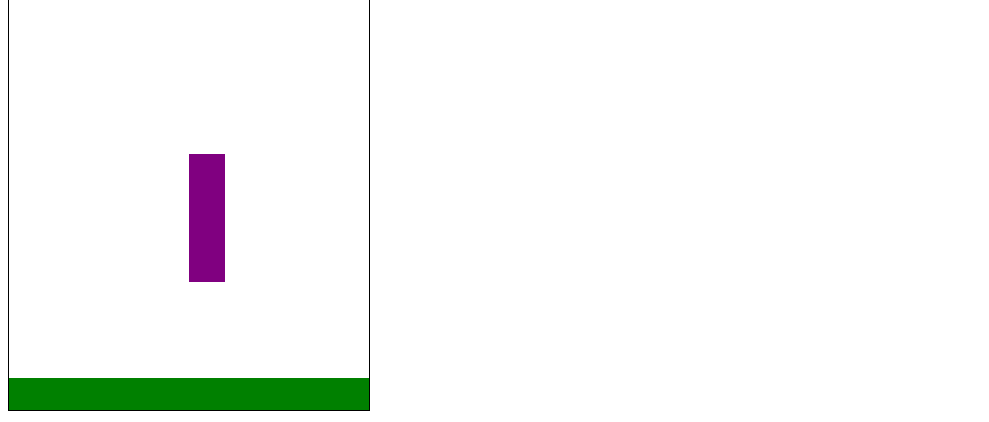
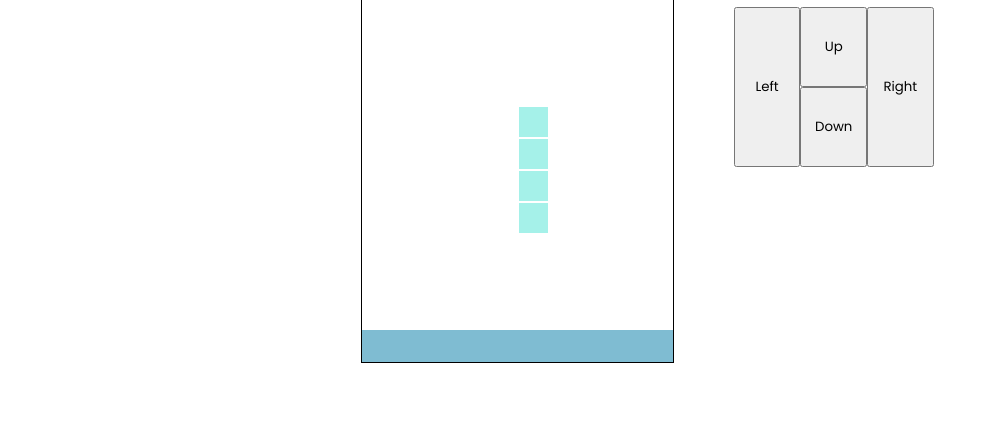
Before and after one commit to Brockkolee/Tetris, a plain HTML site: page index.html in a window 1280 px wide. Shown: the part 378-800 px from the top of the page, without its empty margins (0-989 px from the left). Drawn offline with Linux system fonts and the light colour scheme.

Commit message:
added buttons

```diff
--- a/app.js
+++ b/app.js
@@ -10,22 +10,30 @@ const width = 10
 const height = 20
 let currentPosition = 4
 
-
 // control key for moving current block
 function moveBlock(e) {
-    switch (true) {
-        case e.key == "ArrowLeft":
-            moveLeft()
-            break;
-        case e.key == "ArrowRight":
-            moveRight()
-            break;
-        case e.key == "ArrowUp":
-            rotate()
-            break;
-        case e.key == "ArrowDown":
-            moveDown()
-            break;
+    // switch (true) {
+    //     case e.key == "ArrowLeft":
+    //         moveLeft()
+    //         break;
+    //     case e.key == "ArrowRight":
+    //         moveRight()
+    //         break;
+    //     case e.key == "ArrowUp":
+    //         rotate()
+    //         break;
+    //     case e.key == "ArrowDown":
+    //         moveDown()
+    //         break;
+    // }
+    if (e.key == "ArrowLeft" || e.target.classList == "left") {
+        moveLeft()
+    } else if (e.key == "ArrowRight" || e.target.classList == "right") {
+        moveRight()
+    } else if (e.key == "ArrowUp" || e.target.classList == "up") {
+        rotate()
+    } else if (e.key == "ArrowDown" || e.target.classList == "down") {
+        moveDown()
     }
 }
 
@@ -273,5 +281,7 @@ function display() {
 moveDownId = setInterval(moveDown,400)
 
 document.addEventListener("keyup",moveBlock)
+document.addEventListener("mousedown",moveBlock)
+
 
 })
--- a/index.html
+++ b/index.html
@@ -1,16 +1,22 @@
 <!DOCTYPE html>
 <html lang="en">
+
 <head>
     <meta charset="UTF-8">
     <meta http-equiv="X-UA-Compatible" content="IE=edge">
+    <link rel="preconnect" href="https://fonts.googleapis.com">
+    <link rel="preconnect" href="https://fonts.gstatic.com" crossorigin>
+    <link href="https://fonts.googleapis.com/css2?family=Poppins&display=swap" rel="stylesheet">
     <meta name="viewport" content="width=device-width, initial-scale=1.0">
     <link rel="stylesheet" href="style.css">
     <title>Document</title>
 </head>
+
 <body>
-
+    <div class="container">
         <h1>Score: <span id="score">0</span></h1>
 
+        <div class="game">
             <div class="display">
                 <h3>Next Shape</h3>
                 <div class="display-grid">
@@ -236,6 +242,26 @@
                 <div class="bottom"></div>
                 <div class="bottom"></div>
             </div>
+
+            <div class="game-control">
+                <h1>Controls</h1>
+                <div class="control">
+                    <button class="left">Left</button>
+                    <div>
+                        <button class="up">Up</button>
+                        <button class="down">Down</button>
+                    </div>
+                    <button class="right">Right</button>
+            </div>
+            </div>
+
+        </div>
+
+
+    </div>
+
+
     <script src="app.js"></script>
 </body>
+
 </html>
--- a/style.css
+++ b/style.css
@@ -1,9 +1,13 @@
  body {
-     display: grid;
-     grid-template-columns: 1fr 10fr;
+   font-family: "Poppins", sans-serif;
+}
+
+.display {
+   flex:1;
 }
 
  .grid {
+   flex: 2;
     border: black solid 1px ;
     display: grid;
     height: 80vmin;
@@ -14,21 +18,73 @@
 
 
  .block {
-    background-color: purple;
+   background-color: #A5F1E9;
+   border: #FFF solid 1px ;
+
  }
 
  .frozen {
-    background-color: blue;
+    background-color: #7FBCD2;
  }
 
  .bottom {
-    background-color: green;
+    background-color: #7FBCD2;
+ }
+
+ .container {
+   margin: auto;
+   display: flex;
+   justify-content: center;
+   flex-direction: column;
+   align-items: center;
  }
 
  .display-grid {
+   flex: 1;
     height: 10vmin;;
     width: 10vmin;
     display: grid;
     grid-template-columns: repeat(4, 1fr);
     grid-template-rows: repeat(4, 1fr);
+
 }
+
+.game {
+   margin-right: 20vh;
+   display: flex;
+   gap: 20px;
+}
+
+.control {
+   height: 10em;
+   display: flex;
+}
+
+.control > * {
+   flex: 1 1 100%;
+}
+
+.control > div {
+   display: flex;
+   flex-direction: column;
+   align-items: stretch;
+}
+
+.control > div > button {
+  height: 100%
+}
+
+button {
+   width: 5em;
+   font-family: "Poppins", sans-serif;
+
+}
+
+.game-control {
+   margin: auto;
+   margin-left: 40px;
+}
+
+.game-control h1 {
+   text-align: center;
+}
```
Lines whose indentation alone changed are shown as unchanged.
